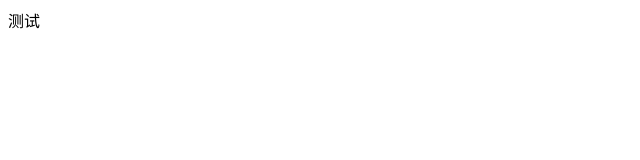
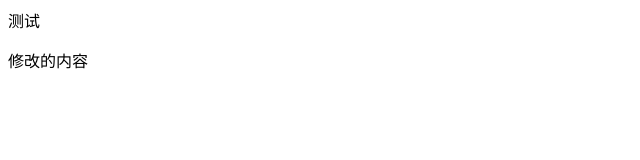
Before and after one commit to weblipengbo/weblipengbo2, a plain HTML site: page haha.html in a window 1280 px wide. Shown: the whole page, without its empty margins (0-640 px from the left). Drawn offline with Linux system fonts and the light colour scheme.

Commit message:
修改的内容

```diff
--- a/haha.html
+++ b/haha.html
@@ -7,6 +7,8 @@
 <body>
  <div class="haha">
    测试
+
  </div>
+ <p>修改的内容</p>
 </body>
 </html>
```
